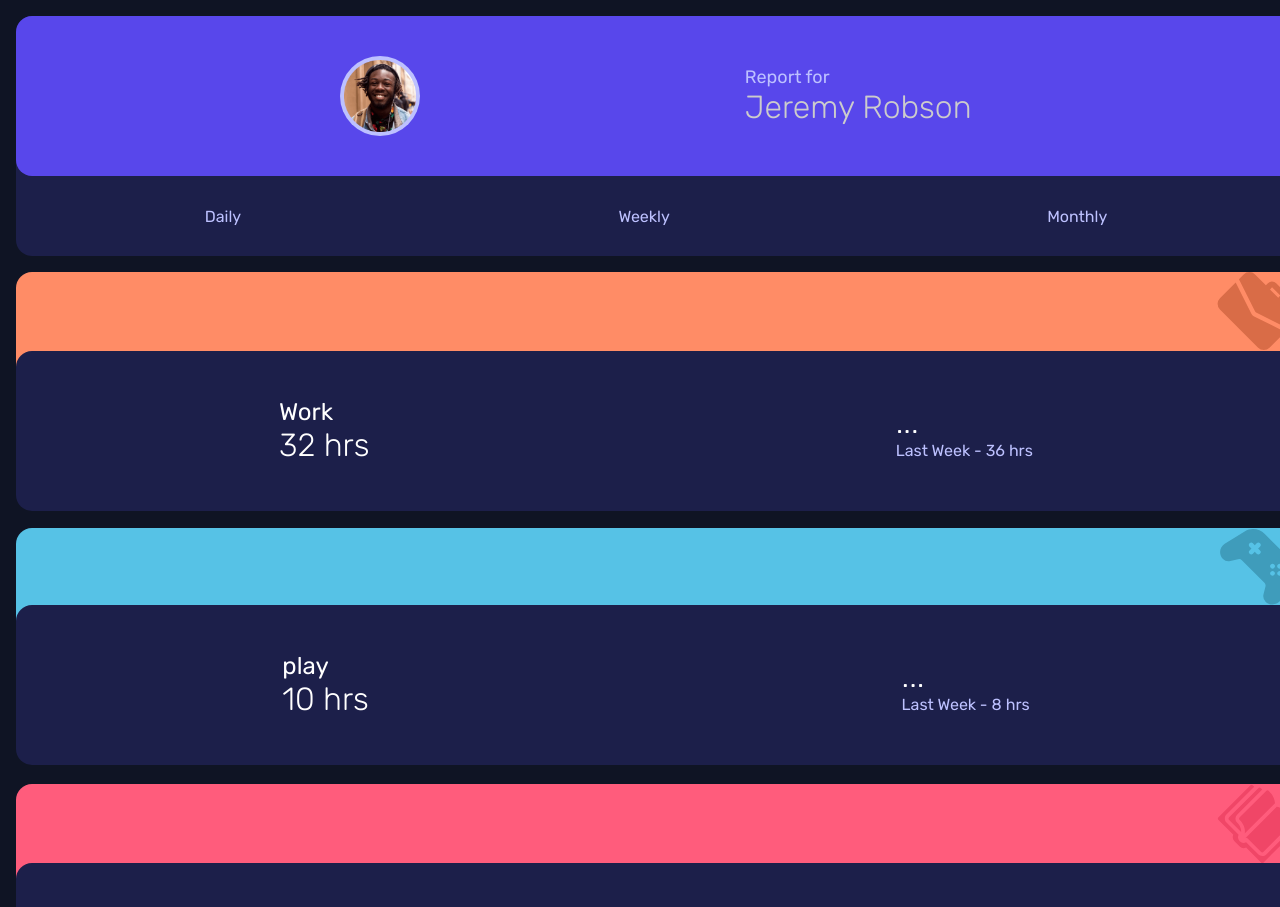
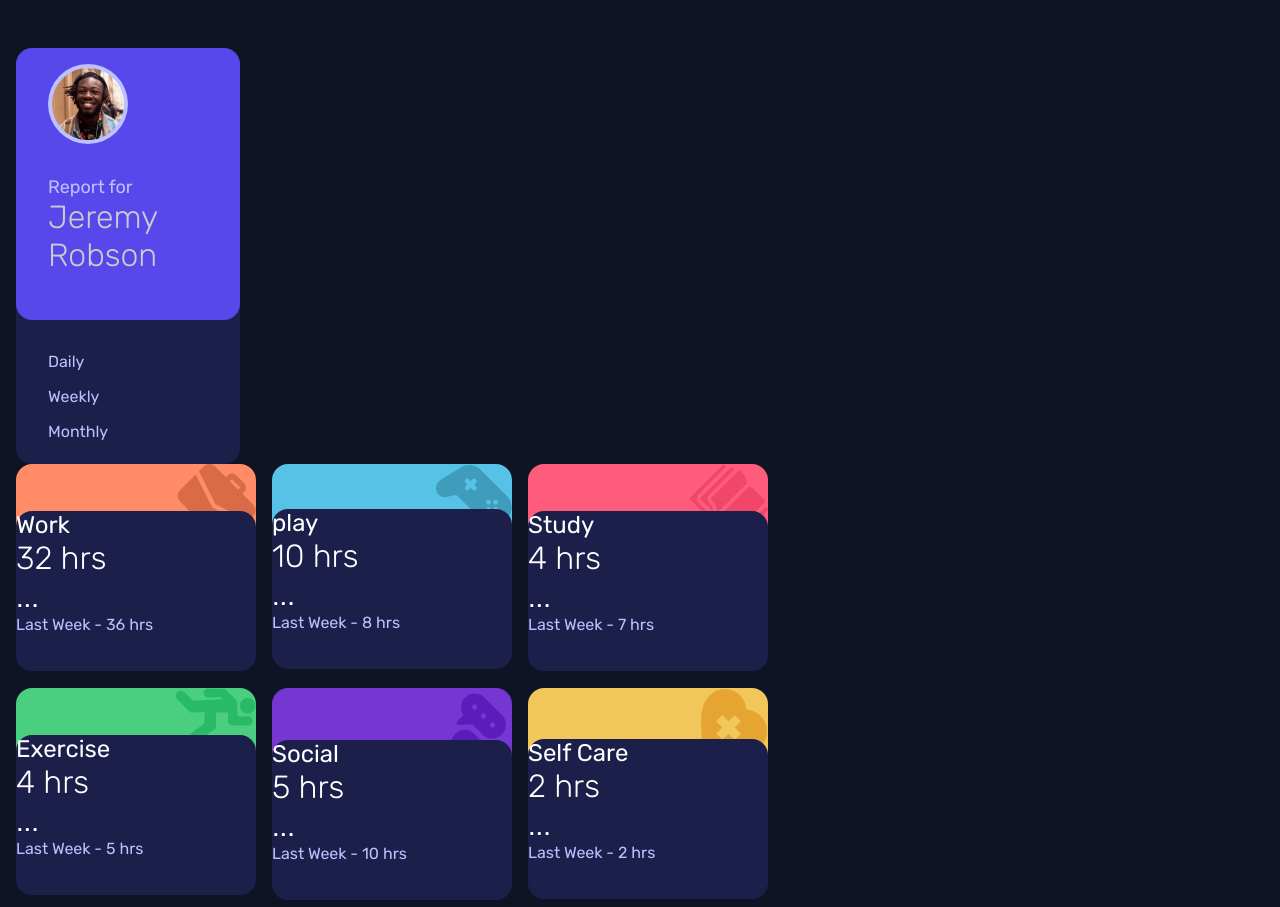
Before and after one commit to Lovely1608/Time-tracking-dashboard, a plain HTML site: page index.html in a window 1280 px wide. Shown: the top 907 px of the page. Drawn offline with Linux system fonts and the light colour scheme.

Commit message:
upadted css

```diff
--- a/style.css
+++ b/style.css
@@ -26,6 +26,172 @@
   --Navy200: hsl(236, 100%, 87%); /*200*/
 }
 
+/* Dashboard design */
+@media screen and (min-width: 30rem) {
+  body {
+    /* background-color: var(--NavyWeight); */
+    width: 100%;
+    height: auto;
+    font-family: Rubik;
+    padding: 1rem;
+    color: var(--Navy200);
+    background-color: var(--Navy950);
+  }
+
+  /* start head container's coding  */
+  .head-container {
+    width: 14rem;
+    height: 26rem;
+    background-color: var(--Navy900);
+    border-radius: 1rem;
+  }
+
+  .profile-box {
+    height: 13rem;
+    background-color: var(--Purple600);
+    border-radius: 1rem;
+    margin-top: 2rem;
+    padding-bottom: 3rem;
+    padding-top: 1rem;
+  }
+
+  .profile-box h1 {
+    color: #ccc;
+    font-weight: 100;
+    padding-left: 2rem;
+  }
+
+  .profile-box p {
+    font-size: var(--fontSize);
+    padding-left: 2rem;
+    padding-top: 2rem;
+  }
+
+  .image-container {
+    width: 5em;
+    height: 5em;
+    background-color: var(--Navy200);
+    border-radius: 3rem;
+    display: flex;
+    justify-content: center;
+    align-items: center;
+    margin-left: 2rem;
+  }
+
+  .image-container img {
+    width: 4.5em;
+  }
+
+  .buttons {
+    padding-left: 2rem;
+    padding-top: 1rem;
+  }
+
+  .buttons > span:hover {
+    color: white;
+    cursor: pointer;
+  }
+
+  .day-btn,
+  .week-btn,
+  .month-btn {
+    padding-top: 1rem;
+    display: block;
+  }
+
+  /* end*/
+
+  /* start the coding of the content container */
+
+  .body-container {
+   display: grid;
+   grid-template-columns: repeat(3, 11rem);
+    row-gap: 2rem;
+    column-gap: 5rem;
+  }
+
+  .box1,
+  .box2,
+  .box3,
+  .box4,
+  .box5,
+  .box6 {
+    width: 15rem;
+    height: 12rem;
+    background-color: var(--Orange300);
+    border-radius: 1rem;
+
+  }
+
+  .box2 {
+    background-color: var(--Blue300);
+  }
+
+  .box3 {
+    background-color: var(--Pink400);
+  }
+
+  .box4 {
+    background-color: var(--Green400);
+  }
+
+  .box4 > .content-box{
+    margin-top: -0.5rem;
+  }
+
+  .box5 {
+    background-color: var(--Purple700);
+  }
+
+  .box5 > .content-box{
+    margin-top: -3rem;
+  }
+
+.content-box{
+  margin-top: -2rem;
+  position: relative;
+}
+
+  .box6 {
+    background-color: var(--Yellow300);
+  }
+
+  .box6 > .content-box{
+    margin-top: -1rem;
+  }
+
+  .content-box {
+    width: 15rem;
+    height: 10rem;
+    background-color: var(--Navy900);
+    border-radius: 1rem;
+  }
+
+  .content-box:hover {
+    background-color: var(--Purple500);
+    cursor: pointer;
+  }
+
+  .content-box h1 {
+    font-weight: 100;
+    color: white;
+  }
+
+  .body-image {
+    display: flex;
+    justify-content: end;
+  }
+
+  .content-box h2 {
+    font-weight: 400;
+    color: white;
+  }
+
+  /* end */
+}
+
+/* mobile design  */
+@media screen and (max-width: 30rem) {
   body {
     /* background-color: var(--NavyWeight); */
     width: 100vw;
@@ -119,7 +285,7 @@ body {
   }
 
   .box4 {
-  backgroUnd-color: var(--Green400);
+    background-color: var(--Green400);
     margin-top: 4rem;
   }
 
@@ -143,7 +309,7 @@ body {
     align-items: center;
   }
 
-.content-box:hover{
+  .content-box:hover {
     background-color: var(--Purple500);
     cursor: pointer;
   }
@@ -158,7 +324,8 @@ body {
     justify-content: end;
   }
 
-.content-box h2{
+  .content-box h2 {
     font-weight: 400;
     color: white;
   }
+}
```
Lines whose indentation alone changed are shown as unchanged.
